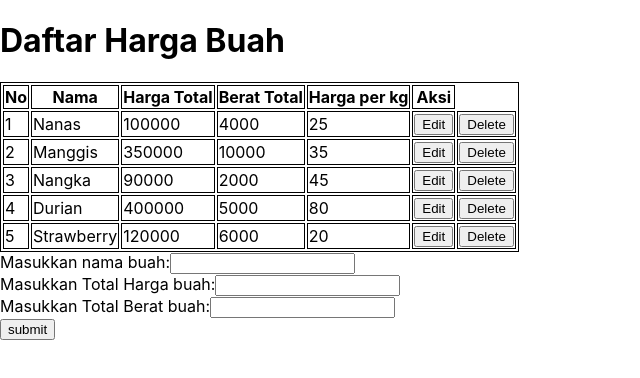
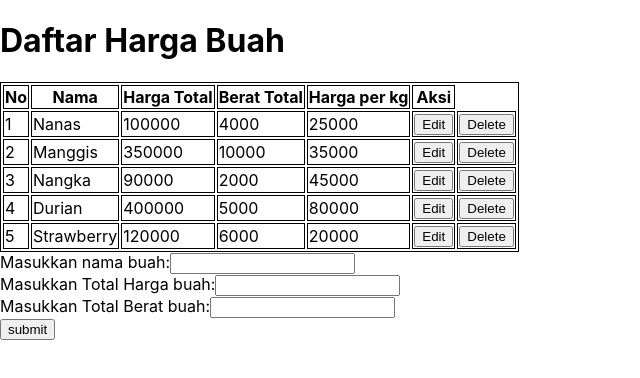
Before and after one commit to tasyadas/trial-react-app, a React (Create React App) app in the folder Tugas-Harian-Part-2/: page / in a window 1280 px wide. Shown: the top 378 px of the page, without its empty margins (0-640 px from the left). Built offline with nearby package versions, Linux system fonts and the light colour scheme.

Commit message:
Tugas 11 undone

```diff
--- a/Tugas-Harian-Part-2/src/Tugas-11/App.js
+++ b/Tugas-Harian-Part-2/src/Tugas-11/App.js
@@ -93,7 +93,7 @@ const List = () => {
                   <td>{val.nama}</td>
                   <td>{val.hargaTotal}</td>
                   <td>{val.beratTotal}</td>
-                  <td>{val.hargaTotal / val.beratTotal}</td>
+                  <td>{val.hargaTotal / (val.beratTotal/1000)}</td>
                   <td><button>Edit</button></td>
                   <td><button>Delete</button></td>
                 </tr>
```
